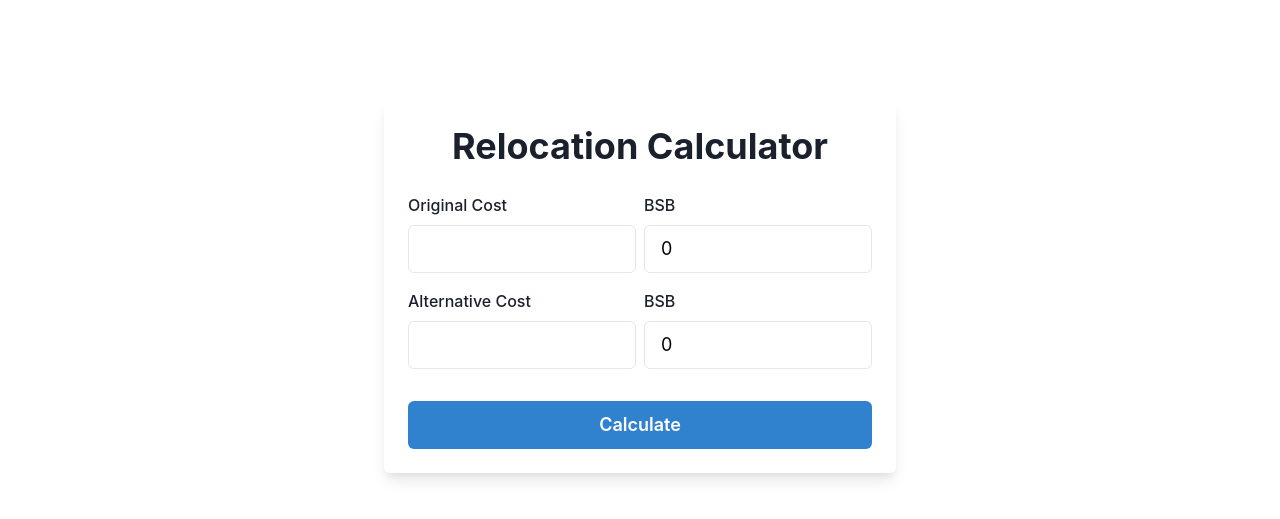
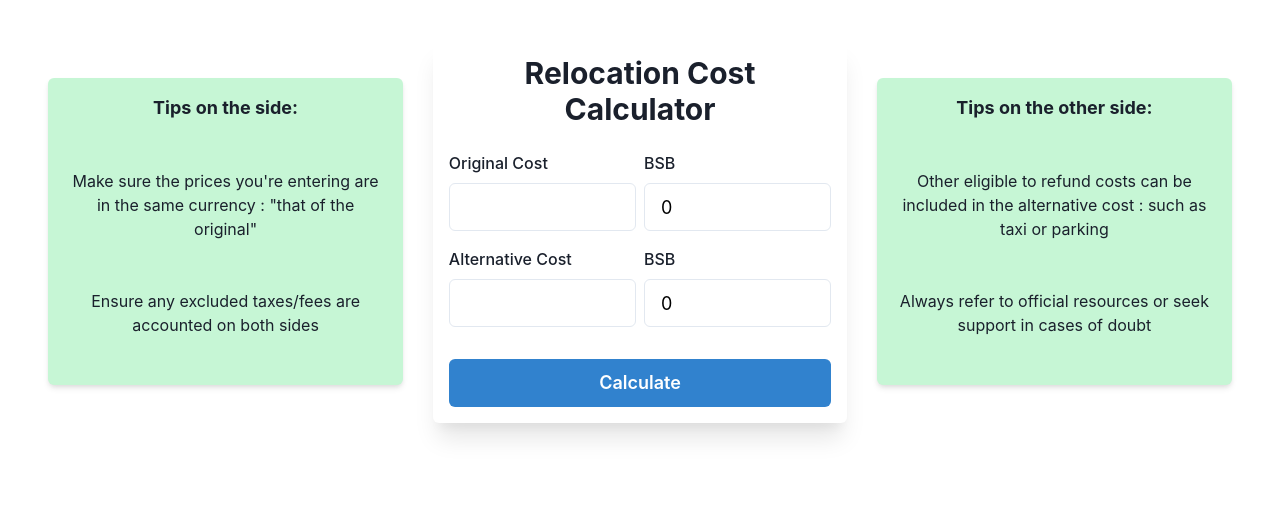
Before and after one commit to MontassarREBHI/RefundCalculator, a React (Vite) app: page / in a window 1280 px wide. Shown: the part 145-664 px from the top of the page. Built offline with nearby package versions, Linux system fonts and the light colour scheme.

Commit message:
side tips boxes added

```diff
--- a/index.html
+++ b/index.html
@@ -3,6 +3,11 @@
   <head>
     <meta charset="UTF-8" />
     <link rel="icon" type="image/svg+xml" href="/vite.svg" />
+    <link
+      href="https://fonts.googleapis.com/css2?family=Poppins:wght@400;600&display=swap"
+      rel="stylesheet"
+    />
+
     <meta name="viewport" content="width=device-width, initial-scale=1.0" />
     <title>Refund tool</title>
   </head>
--- a/src/App.jsx
+++ b/src/App.jsx
@@ -68,10 +68,31 @@ const App = () => {
   };
 
   return (
-    <Flex minHeight="100vh" align="center" justify="center" bg="white">
-      <Box maxW="lg" w="full" p={6} boxShadow="lg" borderRadius="md" bg="white">
-        <Heading as="h1" mb={6} textAlign="center">
-          Relocation Calculator
+    <Flex
+      justifyContent="space-between"
+      minHeight="80vh"
+      alignItems="center"
+      mt={6}
+      p={4}
+    >
+      <Box w="30%" bg="green.100" p={4} borderRadius="md" boxShadow="md">
+        <Text fontSize="lg" fontWeight="bold">
+          Tips on the side:
+        </Text>
+
+        <Text fontSize="md" mt={12}>
+          Make sure the prices you're entering are in the same currency : "that
+          of the original"
+        </Text>
+
+        <Text fontSize="md" mt={12} mb={8}>
+          Ensure any excluded taxes/fees are accounted on both sides
+        </Text>
+      </Box>
+
+      <Box w="35%" bg="white" p={4} borderRadius="md" boxShadow="xl">
+        <Heading as="h3" size="lg" textAlign="center" mb={6}>
+          Relocation Cost Calculator
         </Heading>
         <Formik
           initialValues={{
@@ -229,6 +250,20 @@ const App = () => {
           </Box>
         )}
       </Box>
+
+      <Box w="30%" bg="green.100" p={4} borderRadius="md" boxShadow="md">
+        <Text fontSize="lg" fontWeight="bold">
+          Tips on the other side:
+        </Text>
+        <Text fontSize="md" mt={12}>
+          Other eligible to refund costs can be included in the alternative cost
+          : such as taxi or parking
+        </Text>
+
+        <Text fontSize="md" mt={12} mb={8}>
+          Always refer to official resources or seek support in cases of doubt
+        </Text>
+      </Box>
     </Flex>
   );
 };
--- a/src/index.css
+++ b/src/index.css
@@ -28,8 +28,9 @@ body {
   place-items: center;
   min-width: 320px;
   min-height: 100vh;
-  background-color: #fdfbfb; /* Match background color for consistency */
+  background-color: #fdfbfb;
   overflow: hidden;
+  font-family: "Poppins", sans-serif;
 }
 
 h1 {
```
